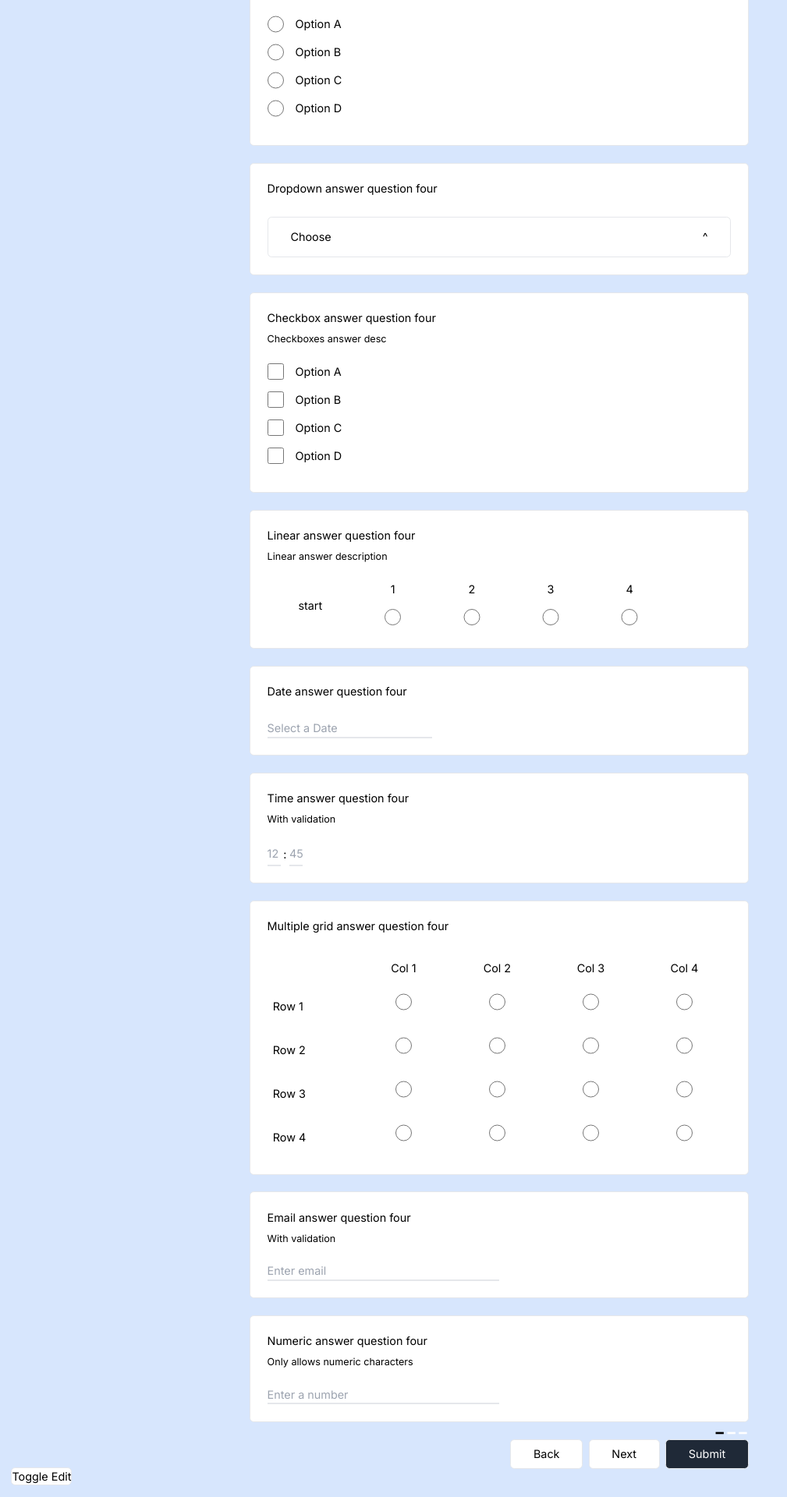
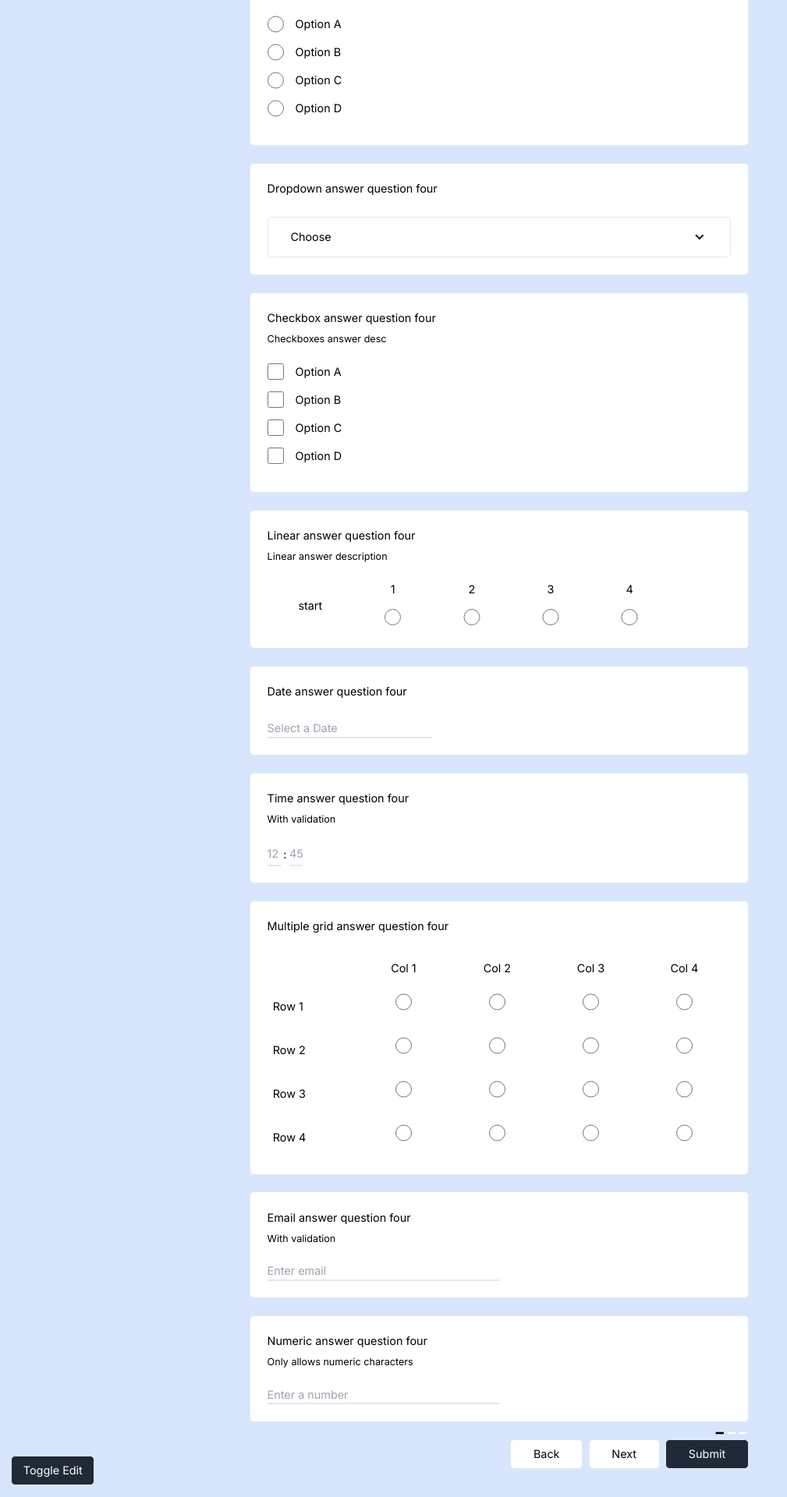
Before and after one commit to kamiljochym/online_survey_creator, a Next.js app: page / in a window 1280 px wide. Shown: the part 534-2454 px from the top of the page at 78% size, without its empty margins (0-1009 px from the left). Built offline with nearby package versions, Linux system fonts and the light colour scheme.

Commit message:
toggle button styling

```diff
--- a/src/components/Dropdown.jsx
+++ b/src/components/Dropdown.jsx
@@ -1,6 +1,7 @@
 import React, {useState, useRef, useEffect} from 'react'
 import TitleText from './TitleText'
 import EditMenu from './EditMenu'
+import KeyboardArrowDownIcon from '@mui/icons-material/KeyboardArrowDown'
 
 const Dropdown = ({
   title,
@@ -71,7 +72,7 @@ const Dropdown = ({
       >
         <div className='rounded-4 flex justify-between p-8 pb-4 pt-4 hover:cursor-pointer'>
           <div>{selectedItem}</div>
-          <div>^</div>
+          <KeyboardArrowDownIcon />
         </div>
         <ul
           className={`${
--- a/src/pages/index.js
+++ b/src/pages/index.js
@@ -268,7 +268,7 @@ export default function Home() {
     >
       <button
         onClick={() => setIsEdit(!isEdit)}
-        className='absolute bottom-4 left-4 rounded-md border bg-white'
+        className='absolute bottom-4 left-4 rounded-md border bg-gray-800 p-2 px-4 text-white'
       >
         Toggle Edit
       </button>
```
